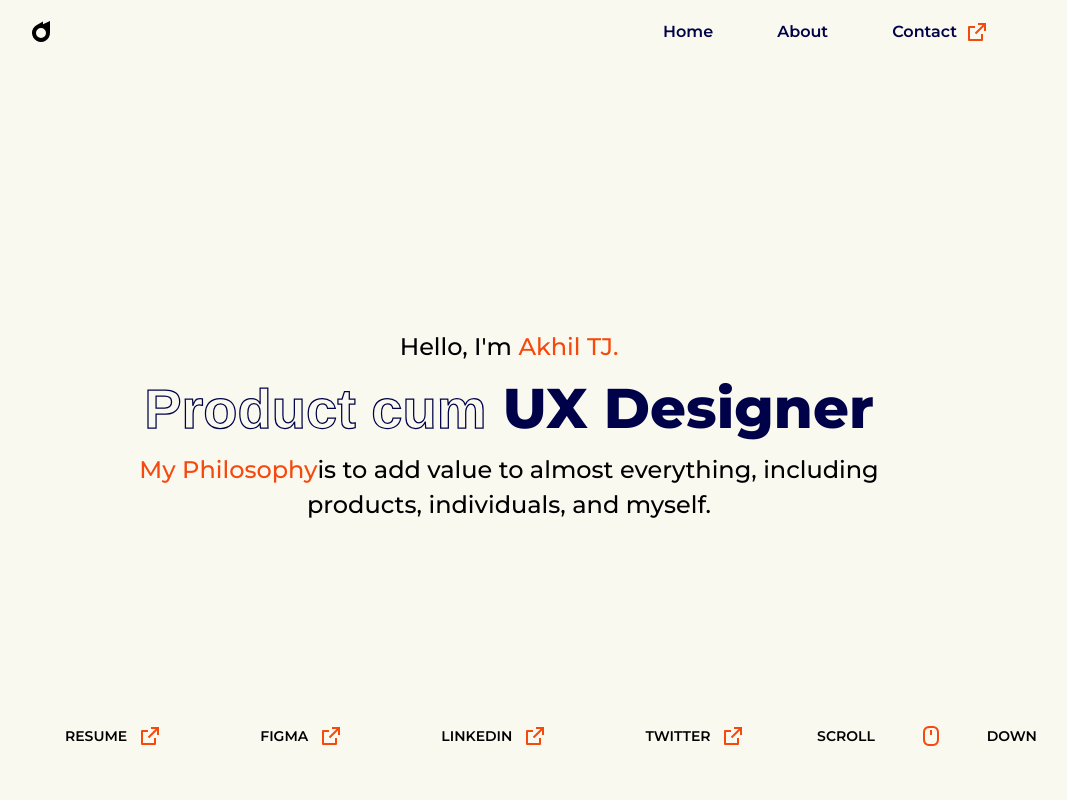
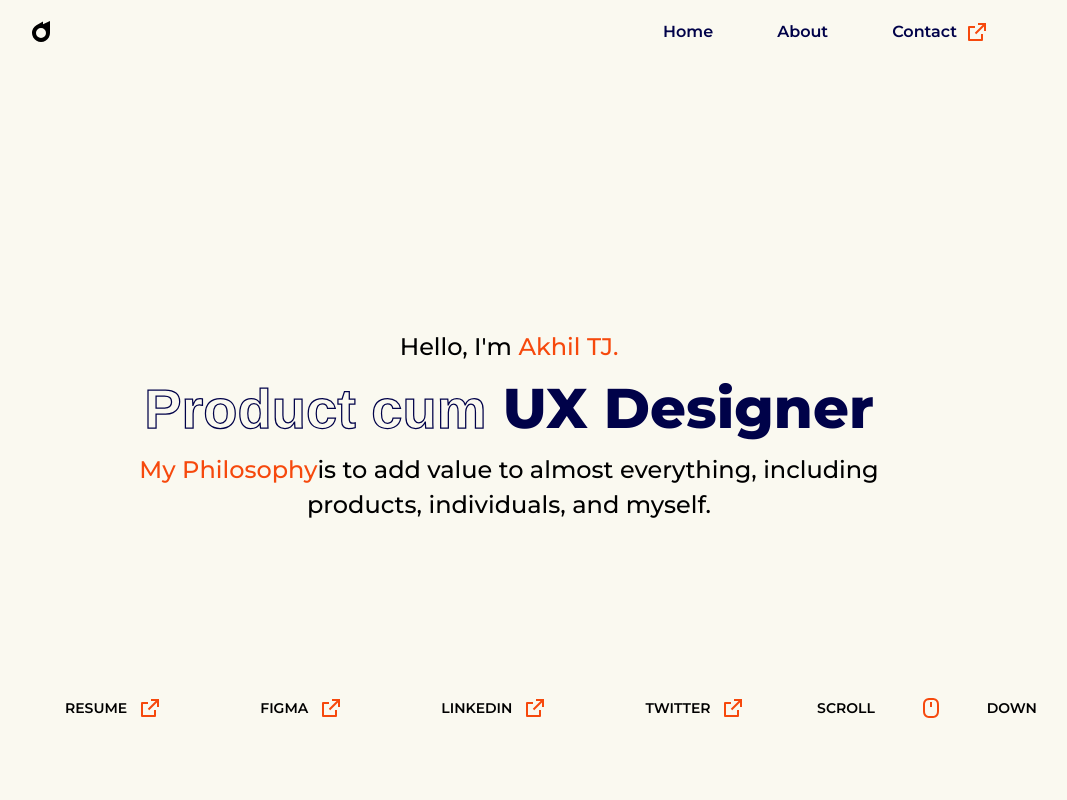
Before and after one commit to Thekkini/akhil_tj_portfolio, a React (Create React App) app: page / in a window 1280 px wide. Shown: the top 800 px of the page, without its empty margins (131-1198 px from the left). Built offline with nearby package versions, Linux system fonts and the light colour scheme.

Commit message:
hero bug fix

```diff
--- a/src/components/Hero.js
+++ b/src/components/Hero.js
@@ -8,8 +8,11 @@ function Hero() {
     Aos.init({ duration: 1500, once: true });
   }, []);
   return (
-    <div className='px-[16px] pt-[140px] xl:min-h-screen xl:px-[160px] xl:pt-[265px]'>
-      <div data-aos='fade-right'>
+    <div
+      data-aos='fade-right'
+      className='px-[16px] pt-[140px] xl:flex xl:min-h-screen xl:flex-col xl:justify-between xl:px-[160px] xl:pt-[265px]'
+    >
+      <div>
         <p className='main-para pb-[4px] xl:text-center'>
           Hello, I'm <span className='text-myRed'> Akhil TJ.</span>
         </p>
@@ -24,7 +27,7 @@ function Hero() {
           almost everything, including products, individuals, and myself.
         </p>
       </div>
-      <div data-aos='fade-left' className='flex justify-between pt-[201.5px]'>
+      <div className='flex justify-between pb-36 '>
         <div className='hidden gap-[26.5px]  xl:flex '>
           {socialMedia.map((item, index) => {
             return (
--- a/src/components/Testimonials.js
+++ b/src/components/Testimonials.js
@@ -32,7 +32,7 @@ function Testimonials() {
               key={index}
             >
               <div>
-                <p className='text-[18px] font-normal italic leading-[27.36px]'>
+                <p className='text-[18px] font-normal  leading-[27.36px]'>
                   {item.testimonial}
                 </p>
               </div>
@@ -166,7 +166,7 @@ function Testimonials() {
                     <Slide index={index}>
                       <div className='border-myRedLight space-y-[40px] rounded-lg border-2 px-[12px] py-[24px]'>
                         <div>
-                          <p className='text-[18px] font-normal italic leading-[27.36px]'>
+                          <p className='text-[18px] font-normal  leading-[27.36px]'>
                             {item.testimonial}
                           </p>
                         </div>
```
